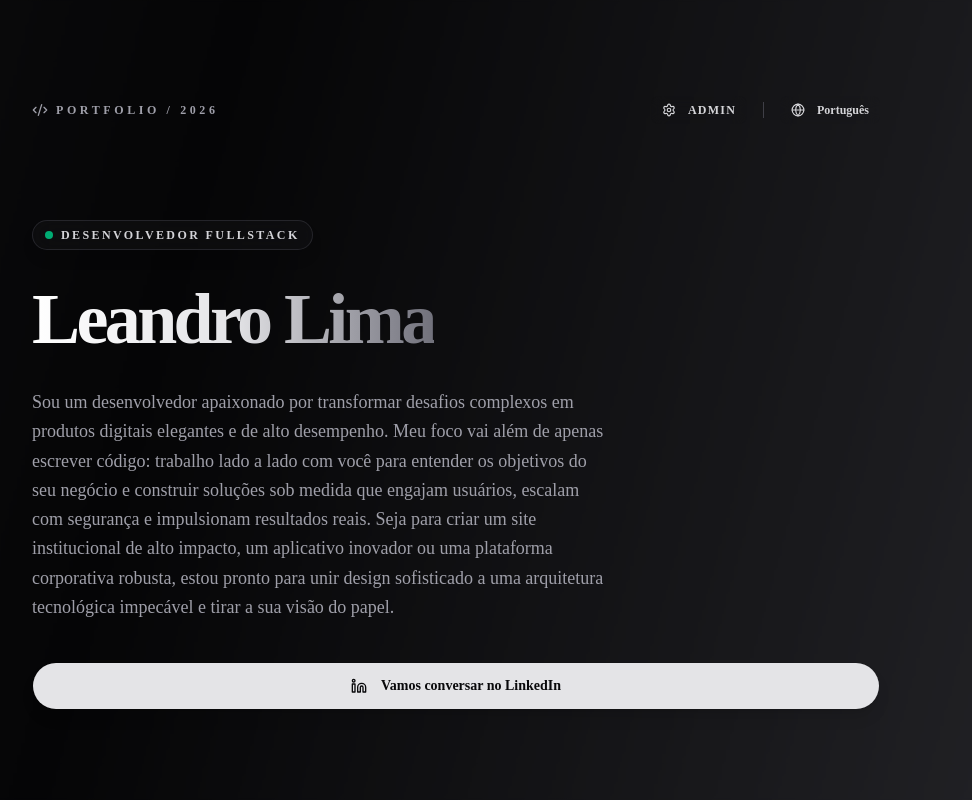
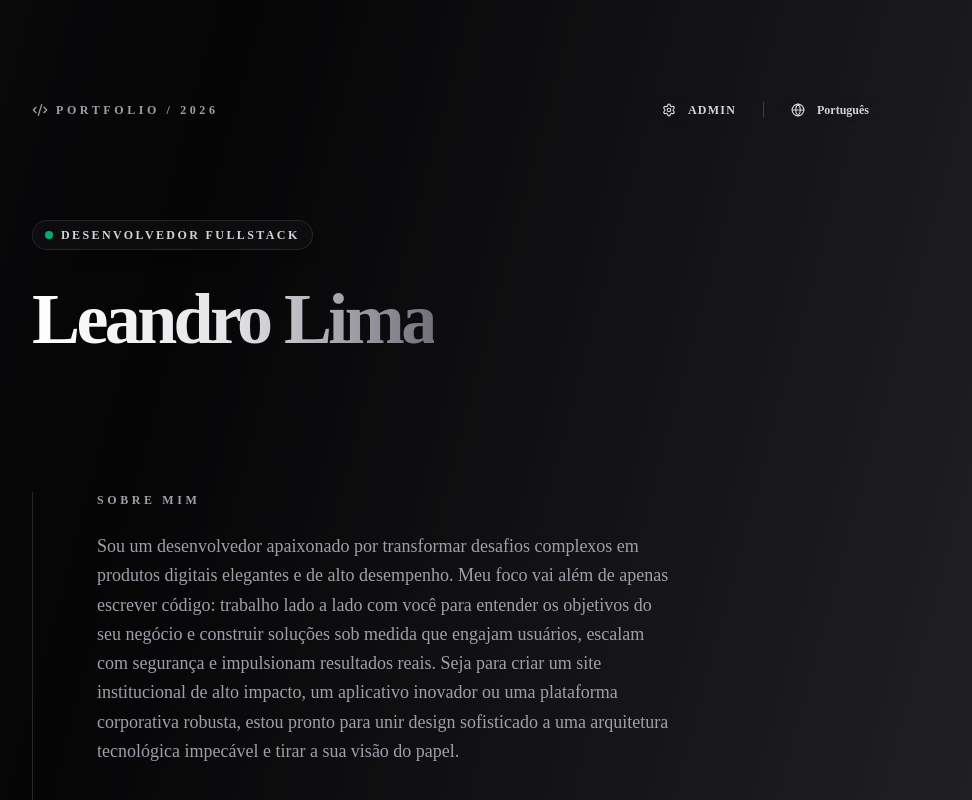
Before and after one commit to Leo-Elacosta/meu-portfolio, a Next.js app: page / in a window 1280 px wide. Shown: the top 800 px of the page, without its empty margins (184-1156 px from the left). Built offline with nearby package versions, Linux system fonts and the light colour scheme; no server answers; the database is empty.

Commit message:
librarie change, visual change

```diff
--- a/package.json
+++ b/package.json
@@ -9,10 +9,10 @@
     "lint": "eslint"
   },
   "dependencies": {
+    "@react-spring/web": "^10.0.3",
     "@supabase/supabase-js": "^2.103.0",
     "class-variance-authority": "^0.7.1",
     "clsx": "^2.1.1",
-    "framer-motion": "^12.38.0",
     "lucide-react": "^1.8.0",
     "next": "16.2.3",
     "radix-ui": "^1.4.3",
--- a/src/app/page.tsx
+++ b/src/app/page.tsx
@@ -3,7 +3,7 @@
 import { useState, useEffect } from "react";
 import { supabase } from "@/lib/supabase";
 import Link from "next/link";
-import { motion, Variants, AnimatePresence } from "framer-motion";
+import { useTransition, useSpring, useInView, animated } from "@react-spring/web";
 import { ArrowUpRight, Settings, Globe, Code2 } from "lucide-react";
 import { Button } from "@/components/ui/button";
 import { Skeleton } from "@/components/ui/skeleton";
@@ -23,6 +23,7 @@ const dictionaries = {
   pt: {
     heroTitle: "Leandro Lima",
     heroSubtitle: "Desenvolvedor Fullstack",
+    aboutTitle: "Sobre mim",
     heroDescription: "Sou um desenvolvedor apaixonado por transformar desafios complexos em produtos digitais elegantes e de alto desempenho. Meu foco vai além de apenas escrever código: trabalho lado a lado com você para entender os objetivos do seu negócio e construir soluções sob medida que engajam usuários, escalam com segurança e impulsionam resultados reais. Seja para criar um site institucional de alto impacto, um aplicativo inovador ou uma plataforma corporativa robusta, estou pronto para unir design sofisticado a uma arquitetura tecnológica impecável e tirar a sua visão do papel.",
     linkedinBtn: "Vamos conversar no LinkedIn",
     projectsTitle: "Projetos em Destaque",
@@ -35,6 +36,7 @@ const dictionaries = {
   en: {
     heroTitle: "Leandro Lima",
     heroSubtitle: "Fullstack Developer",
+    aboutTitle: "About Me",
     heroDescription: "I am a developer passionate about transforming complex challenges into elegant, high-performance digital products. My focus goes beyond merely writing code: I work closely with you to understand your business goals and build custom solutions that engage users, scale securely, and drive tangible results. Whether you need a high-impact institutional website, an innovative mobile app, or a robust corporate platform, I am ready to combine sophisticated design with flawless technical architecture and bring your vision to life.",
     linkedinBtn: "Let's connect on LinkedIn",
     projectsTitle: "Featured Projects",
@@ -46,7 +48,23 @@ const dictionaries = {
   },
 };
 
-// === ÍCONES DE MARCAS INLINE ===
+// === DADOS DAS TECNOLOGIAS E SUAS VANTAGENS ===
+const techData = {
+  frontend: [
+    { name: "Next.js", pt: "Renderização híbrida, velocidade e SEO otimizado.", en: "Hybrid rendering, speed, and optimized SEO." },
+    { name: "React", pt: "Criação de interfaces interativas e componentizadas.", en: "Creation of interactive and componentized interfaces." },
+    { name: "TypeScript", pt: "Código mais seguro e previsível com tipagem estática.", en: "Safer and more predictable code with static typing." },
+    { name: "Tailwind CSS", pt: "Estilização ágil e consistente baseada em utilitários.", en: "Agile and consistent utility-first styling." }
+  ],
+  backend: [
+    { name: "Node.js", pt: "Backend rápido, assíncrono e altamente escalável.", en: "Fast, asynchronous, and highly scalable backend." },
+    { name: "Supabase", pt: "BaaS poderoso com autenticação e banco em tempo real.", en: "Powerful BaaS with real-time auth and database." },
+    { name: "PostgreSQL", pt: "Banco de dados relacional robusto e super confiável.", en: "Robust and highly reliable relational database." },
+    { name: "Git", pt: "Versionamento seguro e colaboração eficiente de código.", en: "Secure versioning and efficient code collaboration." }
+  ]
+};
+
+// === ÍCONES ===
 const GithubIcon = ({ className }: { className?: string }) => (
   <svg xmlns="http://www.w3.org/2000/svg" width="24" height="24" viewBox="0 0 24 24" fill="none" stroke="currentColor" strokeWidth="2" strokeLinecap="round" strokeLinejoin="round" className={className}>
     <path d="M15 22v-4a4.8 4.8 0 0 0-1-3.2c3-.3 6-1.5 6-6.5a4.6 4.6 0 0 0-1.3-3.2 4.2 4.2 0 0 0-.1-3.2s-1.1-.3-3.5 1.3a12.3 12.3 0 0 0-6.2 0C6.5 2.8 5.4 3.1 5.4 3.1a4.2 4.2 0 0 0-.1 3.2A4.6 4.6 0 0 0 4 9.5c0 5 3 6.2 6 6.5a4.8 4.8 0 0 0-1 3.2v4" />
@@ -61,27 +79,67 @@ const LinkedinIcon = ({ className }: { className?: string }) => (
   </svg>
 );
 
-// === ANIMAÇÕES DO FRAMER MOTION ===
-const containerVariants: Variants = {
-  hidden: { opacity: 0 },
-  show: {
-    opacity: 1,
-    transition: { staggerChildren: 0.15, delayChildren: 0.1 },
-  },
-  exit: {
-    opacity: 0,
-    transition: { duration: 0.3, ease: "easeInOut" }
+// === COMPONENTE: TAG DE TECNOLOGIA COM TOOLTIP ===
+function TechTag({ name, description, variant }: { name: string, description: string, variant: "light" | "dark" }) {
+  const [isHovered, setIsHovered] = useState(false);
+
+  // Animação do balãozinho (Tooltip)
+  const tooltipSpring = useSpring({
+    opacity: isHovered ? 1 : 0,
+    transform: isHovered ? "translate(-50%, 0px) scale(1)" : "translate(-50%, 10px) scale(0.8)",
+    config: { tension: 350, friction: 20 }
+  });
+
+  // Estilos baseados no design original que você criou
+  const baseStyle = variant === "light"
+    ? "border-zinc-600/50 bg-zinc-800/40 text-zinc-100 hover:bg-zinc-700/60 hover:border-zinc-400"
+    : "border-zinc-800/60 bg-zinc-950/50 text-zinc-400 hover:text-zinc-200 hover:border-zinc-600 hover:bg-zinc-900/60";
+
+  return (
+    <div
+      className="relative flex flex-grow sm:flex-grow-0"
+      onMouseEnter={() => setIsHovered(true)}
+      onMouseLeave={() => setIsHovered(false)}
+    >
+      {/* Tooltip (Card que aparece no hover) */}
+      {/* Usamos pointer-events-none para o mouse não bugar se encostar no próprio card */}
+      <animated.div
+        style={tooltipSpring}
+        className="absolute bottom-[115%] left-1/2 w-48 p-3 rounded-xl bg-zinc-900/95 border border-zinc-700 backdrop-blur-xl shadow-2xl z-50 pointer-events-none origin-bottom"
+      >
+        {/* Setinha apontando para baixo */}
+        <div className="absolute -bottom-1.5 left-1/2 -translate-x-1/2 w-3 h-3 bg-zinc-900/95 border-b border-r border-zinc-700 rotate-45"></div>
+        <p className="text-xs text-zinc-300 text-center font-medium leading-relaxed relative z-10">
+          {description}
+        </p>
+      </animated.div>
+
+      {/* Botão da Tecnologia */}
+      <div className={`px-4 py-2 sm:px-5 sm:py-2.5 rounded-xl border backdrop-blur-md text-xs sm:text-sm font-semibold tracking-wide transition-all duration-200 hover:scale-105 active:scale-95 shadow-lg cursor-default flex items-center justify-center w-full ${baseStyle}`}>
+        {name}
+      </div>
+    </div>
+  );
 }
-};
 
-const itemVariants: Variants = {
-  hidden: { opacity: 0, y: 20 },
-  show: {
-    opacity: 1,
-    y: 0,
-    transition: { type: "spring" as const, stiffness: 300, damping: 24 }
-  },
-};
+// === COMPONENTE: SEÇÃO ANIMADA DIRECIONAL ===
+function AnimatedSection({ children, direction, delay = 0, className = "" }: { children: React.ReactNode, direction: "left" | "right", delay?: number, className?: string }) {
+  const [ref, springs] = useInView(
+    () => ({
+      from: { opacity: 0, x: direction === "left" ? -50 : 50 },
+      to: { opacity: 1, x: 0 },
+      config: { tension: 200, friction: 20 },
+      delay: delay,
+    }),
+    { rootMargin: "-10% 0px" }
+  );
+
+  return (
+    <animated.div ref={ref} style={springs} className={className}>
+      {children}
+    </animated.div>
+  );
+}
 
 export default function Home() {
   const [projects, setProjects] = useState<Project[]>([]);
@@ -101,7 +159,19 @@ export default function Home() {
     fetchProjects();
   }, []);
 
-  const t = dictionaries[language];
+  const navAnimation = useSpring({
+    from: { opacity: 0, y: -20 },
+    to: { opacity: 1, y: 0 },
+    config: { tension: 280, friction: 20 },
+  });
+
+  const contentTransitions = useTransition(language, {
+    mode: "out-in",
+    from: { opacity: 0 },
+    enter: { opacity: 1 },
+    leave: { opacity: 0 },
+    config: { duration: 300 },
+  });
 
   return (
     <>
@@ -123,124 +193,106 @@ export default function Home() {
         <div className="fixed inset-0 w-full h-full animate-metallic -z-20"></div>
         <div className="fixed inset-0 w-full h-full bg-black/40 backdrop-blur-[1px] -z-10"></div>
 
-        <div className="max-w-4xl mx-auto px-4 sm:px-6 py-8 md:py-24">
+        <div className="max-w-4xl mx-auto px-4 sm:px-6 py-8 md:py-24 overflow-hidden">
 
-          <nav className="flex flex-col sm:flex-row justify-between items-start sm:items-center gap-6 mb-16 md:mb-24">
-            <motion.span
-              initial={{ opacity: 0, x: -20 }} animate={{ opacity: 1, x: 0 }} transition={{ duration: 0.5 }}
-              className="text-xs tracking-[0.3em] uppercase font-bold text-zinc-400 flex items-center gap-2"
-            >
+          <animated.nav style={navAnimation} className="flex flex-col sm:flex-row justify-between items-start sm:items-center gap-6 mb-16 md:mb-24">
+            <span className="text-xs tracking-[0.3em] uppercase font-bold text-zinc-400 flex items-center gap-2">
               <Code2 className="w-4 h-4" /> Portfolio / {new Date().getFullYear()}
-            </motion.span>
+            </span>
 
-            <motion.div
-              initial={{ opacity: 0, x: 20 }} animate={{ opacity: 1, x: 0 }} transition={{ duration: 0.5 }}
-              className="flex gap-4 items-center w-full sm:w-auto justify-between sm:justify-end"
-            >
-              <Button
-                variant="ghost"
-                size="sm"
-                className="text-zinc-300 hover:bg-zinc-800/60 hover:text-white transition-colors duration-300 text-xs uppercase tracking-widest font-bold backdrop-blur-sm"
-                asChild
-              >
+            <div className="flex gap-4 items-center w-full sm:w-auto justify-between sm:justify-end">
+              <Button variant="ghost" size="sm" className="text-zinc-300 hover:bg-zinc-800/60 hover:text-white transition-colors duration-300 text-xs uppercase tracking-widest font-bold backdrop-blur-sm" asChild>
                 <Link href="/admin"><Settings className="w-3.5 h-3.5 mr-2" /> Admin</Link>
               </Button>
+              <div className="w-[1px] h-4 bg-zinc-700"></div>
+              <Button variant="ghost" size="sm" onClick={() => setLanguage(language === "pt" ? "en" : "pt")} className="text-zinc-300 hover:bg-zinc-800/60 hover:text-white transition-colors duration-300 text-xs font-bold backdrop-blur-sm">
+                <Globe className="w-3.5 h-3.5 mr-2" /> {dictionaries[language].switchLang}
+              </Button>
+            </div>
+          </animated.nav>
 
-              <div className="w-[1px] h-4 bg-zinc-700"></div>
+          {contentTransitions((style, item) => {
+            const t = dictionaries[item];
 
-              <Button
-                variant="ghost"
-                size="sm"
-                onClick={() => setLanguage(language === "pt" ? "en" : "pt")}
-                className="text-zinc-300 hover:bg-zinc-800/60 hover:text-white transition-colors duration-300 text-xs font-bold backdrop-blur-sm"
-              >
-                <Globe className="w-3.5 h-3.5 mr-2" /> {t.switchLang}
-              </Button>
-            </motion.div>
-          </nav>
+            return (
+              <animated.div style={style}>
 
-          <AnimatePresence mode="wait">
-            <motion.div
-              key={language}
-              variants={containerVariants}
-              initial="hidden"
-              animate="show"
-              exit="exit"
-            >
-
-              <header className="mb-24 md:mb-32">
-                <motion.div variants={itemVariants} className="inline-flex items-center mb-6 px-3 py-1.5 border border-zinc-700/50 bg-zinc-900/40 backdrop-blur-md rounded-full shadow-lg">
+                {/* 1. SEÇÃO NOME */}
+                <AnimatedSection direction="left" className="mb-24 md:mb-32">
+                  <div className="inline-flex items-center mb-6 px-3 py-1.5 border border-zinc-700/50 bg-zinc-900/40 backdrop-blur-md rounded-full shadow-lg">
                     <span className="w-2 h-2 rounded-full bg-emerald-500 mr-2 animate-pulse"></span>
                     <span className="text-[10px] sm:text-xs uppercase tracking-[0.2em] text-zinc-300 font-bold">{t.heroSubtitle}</span>
-                </motion.div>
-
-                {/* TÍTULO CORRIGIDO:
-                    - No mobile: text-5xl (maior), font-bold, tracking-tighter e leading tight.
-                    - No desktop: text-6xl até text-7xl, mantendo o equilíbrio. */}
-                <motion.h1
-                  variants={itemVariants}
-                  className="text-5xl sm:text-6xl md:text-7xl font-bold tracking-tighter text-white mb-6 leading-[1.1] sm:leading-tight"
-                >
+                  </div>
+                  <h1 className="text-5xl sm:text-6xl md:text-7xl font-bold tracking-tighter text-white leading-[1.1] sm:leading-tight">
                     <span className="bg-clip-text text-transparent bg-gradient-to-r from-white via-zinc-200 to-zinc-500">
                       {t.heroTitle}
                     </span>
-                </motion.h1>
+                  </h1>
+                </AnimatedSection>
 
-                <motion.p variants={itemVariants} className="text-base sm:text-lg text-zinc-400 max-w-xl leading-relaxed font-light mb-8 md:mb-10">
+                {/* 2. SEÇÃO SOBRE MIM */}
+                <AnimatedSection direction="right" delay={200} className="mb-24 md:mb-32 pl-0 sm:pl-8 md:pl-16 border-l-0 sm:border-l sm:border-zinc-800">
+                  <h2 className="text-[10px] sm:text-xs uppercase tracking-[0.3em] text-zinc-400 mb-6 flex items-center gap-4 sm:gap-6 font-bold">
+                    {t.aboutTitle}
+                    <span className="h-[1px] w-12 bg-gradient-to-r from-zinc-700 to-transparent block sm:hidden"></span>
+                  </h2>
+                  <p className="text-base sm:text-lg text-zinc-400 max-w-xl leading-relaxed font-light mb-8 md:mb-10">
                     {t.heroDescription}
-                </motion.p>
+                  </p>
 
-                <motion.div variants={itemVariants}>
-                  <Button
-                    asChild
-                    className="w-full sm:w-auto flex justify-center bg-zinc-200 text-zinc-950 hover:bg-zinc-900 hover:text-white border border-transparent hover:border-zinc-500 font-bold rounded-full px-6 md:px-8 h-12 transition-all duration-300 hover:scale-105 active:scale-95 group shadow-lg"
-                  >
+                  <div className="mb-12">
+                    <Button asChild className="w-full sm:w-auto flex justify-center bg-zinc-200 text-zinc-950 hover:bg-zinc-900 hover:text-white border border-transparent hover:border-zinc-500 font-bold rounded-full px-6 md:px-8 h-12 transition-all duration-300 hover:scale-105 active:scale-95 group shadow-lg">
                       <Link href="https://www.linkedin.com/in/leandrolimaandrade/" target="_blank">
                         <LinkedinIcon className="w-4 h-4 mr-2 text-zinc-950 group-hover:text-white transition-colors duration-300" />
                         {t.linkedinBtn}
                       </Link>
                     </Button>
-                </motion.div>
+                  </div>
 
-                <motion.div variants={itemVariants} className="mt-16 md:mt-24">
+                  {/* SUBSEÇÃO DAS TECNOLOGIAS COM OS NOVOS CARDS */}
+                  <div>
                     <p className="text-[10px] sm:text-[11px] uppercase tracking-[0.3em] text-zinc-500 font-bold mb-6 md:mb-8 flex items-center gap-4">
                       {t.techTitle}
                       <span className="h-[1px] flex-grow bg-gradient-to-r from-zinc-700 to-transparent"></span>
                     </p>
 
+                    <div className="flex flex-col gap-3 sm:gap-4">
+                      {/* Grupo Frontend */}
                       <div className="flex flex-wrap gap-2 sm:gap-3 md:gap-4">
-                    {["Next.js", "React", "TypeScript", "Tailwind CSS"].map((tech) => (
-                      <motion.div
-                        key={tech}
-                        whileHover={{ scale: 1.05, y: -2 }}
-                        whileTap={{ scale: 0.95 }}
-                        className="px-4 py-2 sm:px-5 sm:py-2.5 rounded-xl border border-zinc-600/50 bg-zinc-800/40 backdrop-blur-md text-zinc-100 text-xs sm:text-sm font-semibold tracking-wide hover:bg-zinc-700/60 hover:border-zinc-400 transition-colors shadow-lg cursor-default flex items-center justify-center flex-grow sm:flex-grow-0"
-                      >
-                        {tech}
-                      </motion.div>
-                    ))}
-                    {["Node.js", "Supabase", "PostgreSQL", "Git"].map((tech) => (
-                      <motion.div
-                        key={tech}
-                        whileHover={{ scale: 1.05, y: -2 }}
-                        whileTap={{ scale: 0.95 }}
-                        className="px-4 py-2 sm:px-5 sm:py-2.5 rounded-xl border border-zinc-800/60 bg-zinc-950/50 backdrop-blur-md text-zinc-400 text-xs sm:text-sm font-medium tracking-wide hover:text-zinc-200 hover:border-zinc-600 hover:bg-zinc-900/60 transition-colors shadow-md cursor-default flex items-center justify-center flex-grow sm:flex-grow-0"
-                      >
-                        {tech}
-                      </motion.div>
+                        {techData.frontend.map((tech) => (
+                          <TechTag
+                            key={tech.name}
+                            name={tech.name}
+                            description={item === "pt" ? tech.pt : tech.en}
+                            variant="light"
+                          />
                         ))}
                       </div>
-                </motion.div>
-              </header>
 
-              <section>
-                <motion.h2 variants={itemVariants} className="text-[10px] sm:text-xs uppercase tracking-[0.3em] text-zinc-400 mb-8 md:mb-12 flex items-center gap-4 sm:gap-6 font-bold">
+                      {/* Grupo Backend */}
+                      <div className="flex flex-wrap gap-2 sm:gap-3 md:gap-4">
+                        {techData.backend.map((tech) => (
+                          <TechTag
+                            key={tech.name}
+                            name={tech.name}
+                            description={item === "pt" ? tech.pt : tech.en}
+                            variant="dark"
+                          />
+                        ))}
+                      </div>
+                    </div>
+                  </div>
+                </AnimatedSection>
+
+                {/* 3. SEÇÃO PROJETOS */}
+                <AnimatedSection direction="left" className="mb-24">
+                  <h2 className="text-[10px] sm:text-xs uppercase tracking-[0.3em] text-zinc-400 mb-8 md:mb-12 flex items-center gap-4 sm:gap-6 font-bold">
                     {t.projectsTitle}
                     <span className="h-[1px] flex-grow bg-gradient-to-r from-zinc-700 to-transparent"></span>
-                </motion.h2>
+                  </h2>
 
                   {loading ? (
-                  <motion.div variants={itemVariants} className="grid grid-cols-1 md:grid-cols-2 gap-6 md:gap-8">
+                    <div className="grid grid-cols-1 md:grid-cols-2 gap-6 md:gap-8">
                       {[1, 2].map((i) => (
                         <div key={i} className="flex flex-col p-4 sm:p-5 rounded-3xl bg-zinc-950/40 border border-zinc-700/50 backdrop-blur-md">
                           <Skeleton className="aspect-[4/3] w-full rounded-2xl bg-zinc-800/50 mb-6" />
@@ -249,65 +301,55 @@ export default function Home() {
                           <Skeleton className="h-4 w-5/6 bg-zinc-800/50" />
                         </div>
                       ))}
-                  </motion.div>
+                    </div>
                   ) : projects.length === 0 ? (
-                  <motion.p variants={itemVariants} className="text-zinc-500 font-light italic">{t.empty}</motion.p>
+                    <p className="text-zinc-500 font-light italic">{t.empty}</p>
                   ) : (
                     <div className="grid grid-cols-1 md:grid-cols-2 gap-6 md:gap-8">
                       {projects.map((project) => (
-                      <motion.div
-                        key={project.id}
-                        variants={itemVariants}
-                        className="relative flex flex-col group p-4 sm:p-5 rounded-3xl bg-zinc-950/40 border border-zinc-700/50 backdrop-blur-md hover:bg-zinc-900/60 hover:border-zinc-500/50 transition-all duration-500 shadow-lg hover:shadow-2xl hover:shadow-black/50 cursor-pointer"
-                      >
+                        <div key={project.id} className="relative flex flex-col group p-4 sm:p-5 rounded-3xl bg-zinc-950/40 border border-zinc-700/50 backdrop-blur-md hover:bg-zinc-900/60 hover:border-zinc-500/50 transition-all duration-500 shadow-lg hover:shadow-2xl hover:shadow-black/50 cursor-pointer">
                           <Link href={`/projects/${project.id}`} className="absolute inset-0 z-10">
                             <span className="sr-only">Ver detalhes do projeto {project.title_pt}</span>
                           </Link>
-
                           <div className="relative aspect-[4/3] bg-zinc-800 rounded-2xl overflow-hidden mb-5 sm:mb-6 shadow-md border border-zinc-800/50">
-                          <img
-                            src={project.image_urls?.[0] || "/placeholder.jpg"}
-                            alt={project.title_pt}
-                            className="object-cover w-full h-full opacity-80 transition-all duration-700 group-hover:opacity-100 group-hover:scale-105"
-                          />
+                            <img src={project.image_urls?.[0] || "/placeholder.jpg"} alt={project.title_pt} className="object-cover w-full h-full opacity-80 transition-all duration-700 group-hover:opacity-100 group-hover:scale-105" />
                             <div className="absolute inset-0 bg-zinc-950/20 group-hover:bg-transparent transition-colors duration-500"></div>
                           </div>
-
                           <div className="px-1 flex flex-col flex-grow">
                             <h3 className="text-zinc-100 text-lg sm:text-xl font-bold mb-2 sm:mb-3 transition-colors group-hover:text-white">
-                            {language === "pt" ? project.title_pt : project.title_en}
+                              {item === "pt" ? project.title_pt : project.title_en}
                             </h3>
                             <p className="text-zinc-400 text-xs sm:text-sm font-light leading-relaxed mb-5 sm:mb-6 line-clamp-3 flex-grow group-hover:text-zinc-300 transition-colors">
-                            {language === "pt" ? project.description_pt : project.description_en}
+                              {item === "pt" ? project.description_pt : project.description_en}
                             </p>
-
                             <div className="flex flex-wrap gap-4 sm:gap-6 mt-auto relative z-20">
-                            <Link href={project.github_url} target="_blank" className="flex items-center text-[10px] uppercase tracking-widest text-zinc-500 hover:text-white transition-colors font-bold group/link relative">
+                              <Link href={project.github_url} target="_blank" className="flex items-center text-[10px] uppercase tracking-widest text-zinc-500 hover:text-white transition-colors font-bold group/link relative z-20">
                                 <GithubIcon className="w-3.5 h-3.5 mr-1.5 sm:mr-2 group-hover/link:text-white transition-colors" />
                                 {t.githubBtn}
                               </Link>
                               {project.live_url && (
-                              <Link href={project.live_url} target="_blank" className="flex items-center text-[10px] uppercase tracking-widest text-zinc-500 hover:text-white transition-colors font-bold group/link relative">
+                                <Link href={project.live_url} target="_blank" className="flex items-center text-[10px] uppercase tracking-widest text-zinc-500 hover:text-white transition-colors font-bold group/link relative z-20">
                                   <ArrowUpRight className="w-3.5 h-3.5 mr-1 group-hover/link:-translate-y-0.5 group-hover/link:translate-x-0.5 transition-transform" />
                                   {t.liveBtn}
                                 </Link>
                               )}
                             </div>
                           </div>
-                      </motion.div>
+                        </div>
                       ))}
                     </div>
                   )}
-              </section>
+                </AnimatedSection>
 
-              <motion.footer variants={itemVariants} className="mt-24 md:mt-40 mb-8 md:mb-10 text-center">
+                <footer className="mt-24 mb-8 md:mb-10 text-center">
                   <p className="text-[10px] sm:text-[11px] uppercase tracking-[0.5em] text-zinc-500 font-bold">
                     L. Lima &bull; {new Date().getFullYear()}
                   </p>
-              </motion.footer>
+                </footer>
 
-            </motion.div>
-          </AnimatePresence>
+              </animated.div>
+            );
+          })}
         </div>
       </main>
     </>
```
Also changed, not shown: 1 other file (tests, documents, lock files or other folders). Lines whose indentation alone changed are shown as unchanged.
